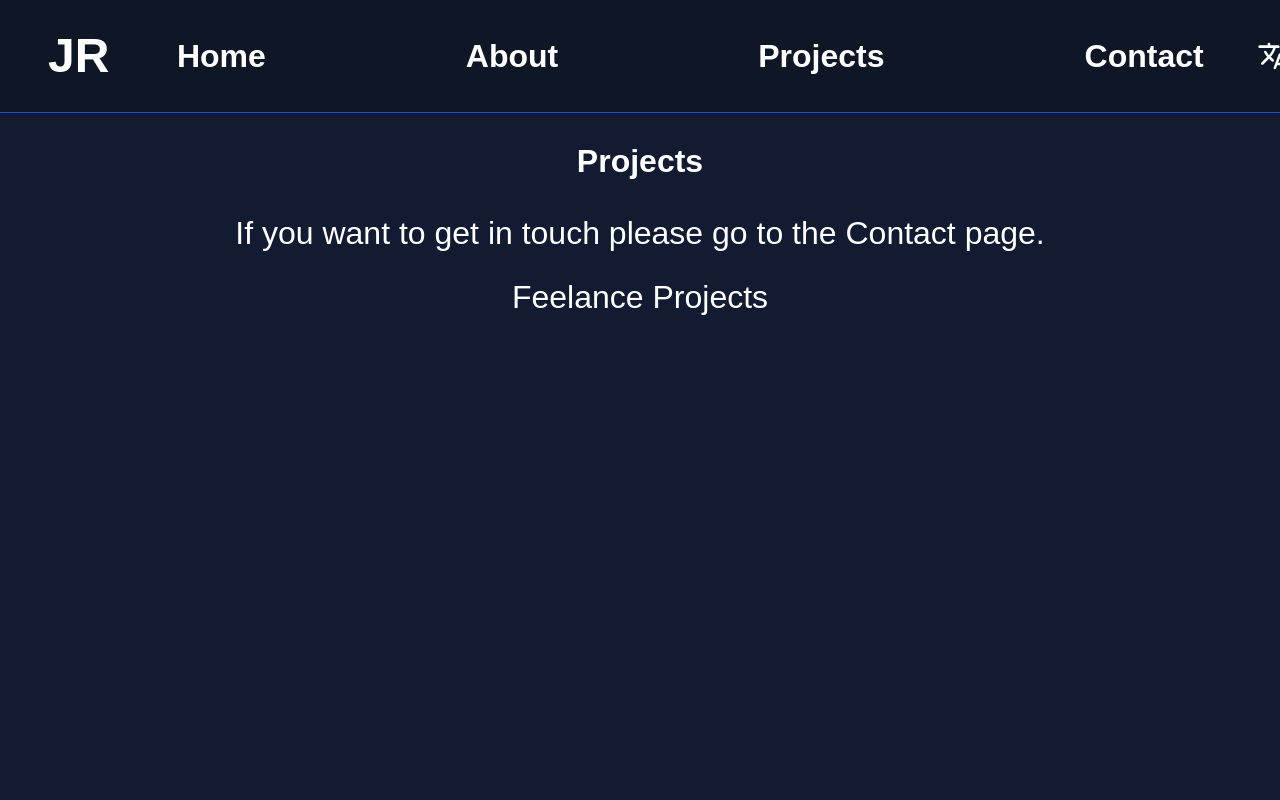
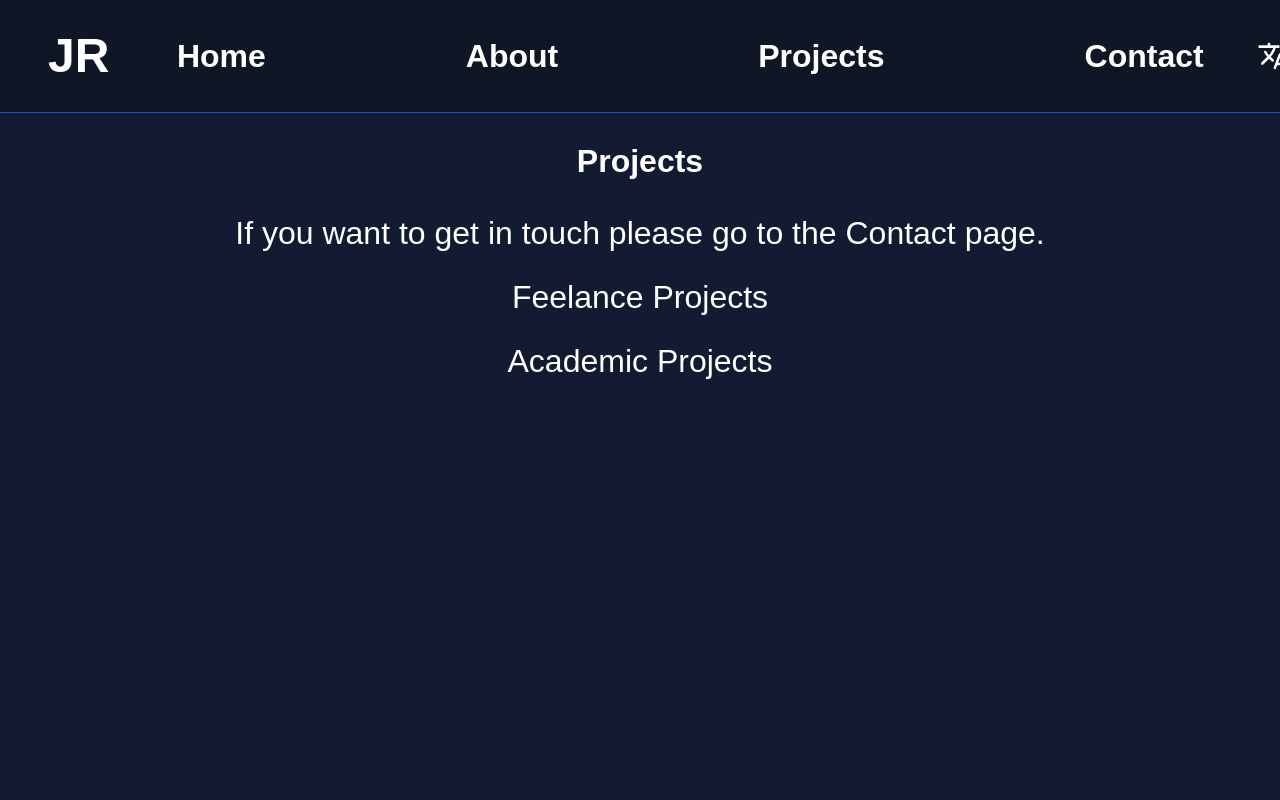
Before and after one commit to jjrh92/Portfolio, a React (Vite) app: page /projects in a window 1280 px wide. Shown: the top 800 px of the page. Built offline with nearby package versions, Linux system fonts and the light colour scheme.

Commit message:
projects

```diff
--- a/src/components/Pages/Projects/Projects.jsx
+++ b/src/components/Pages/Projects/Projects.jsx
@@ -75,11 +75,18 @@ const Projects = () => {
   return (
 
     <Container id='Container'>
+
       <Title id='Title'>Projects</Title>
       <Text id='Text'>If you want to get in touch please go to the Contact page.</Text>
+
       <SubContainer>
-      <Text id='Text'>Feelance Projects</Text>
+        <Text id='Text'>Feelance Projects</Text>
       </SubContainer>
+
+      <SubContainer>
+        <Text id='Text'>Academic Projects</Text>
+      </SubContainer>
+
 
     </Container>
 
```
